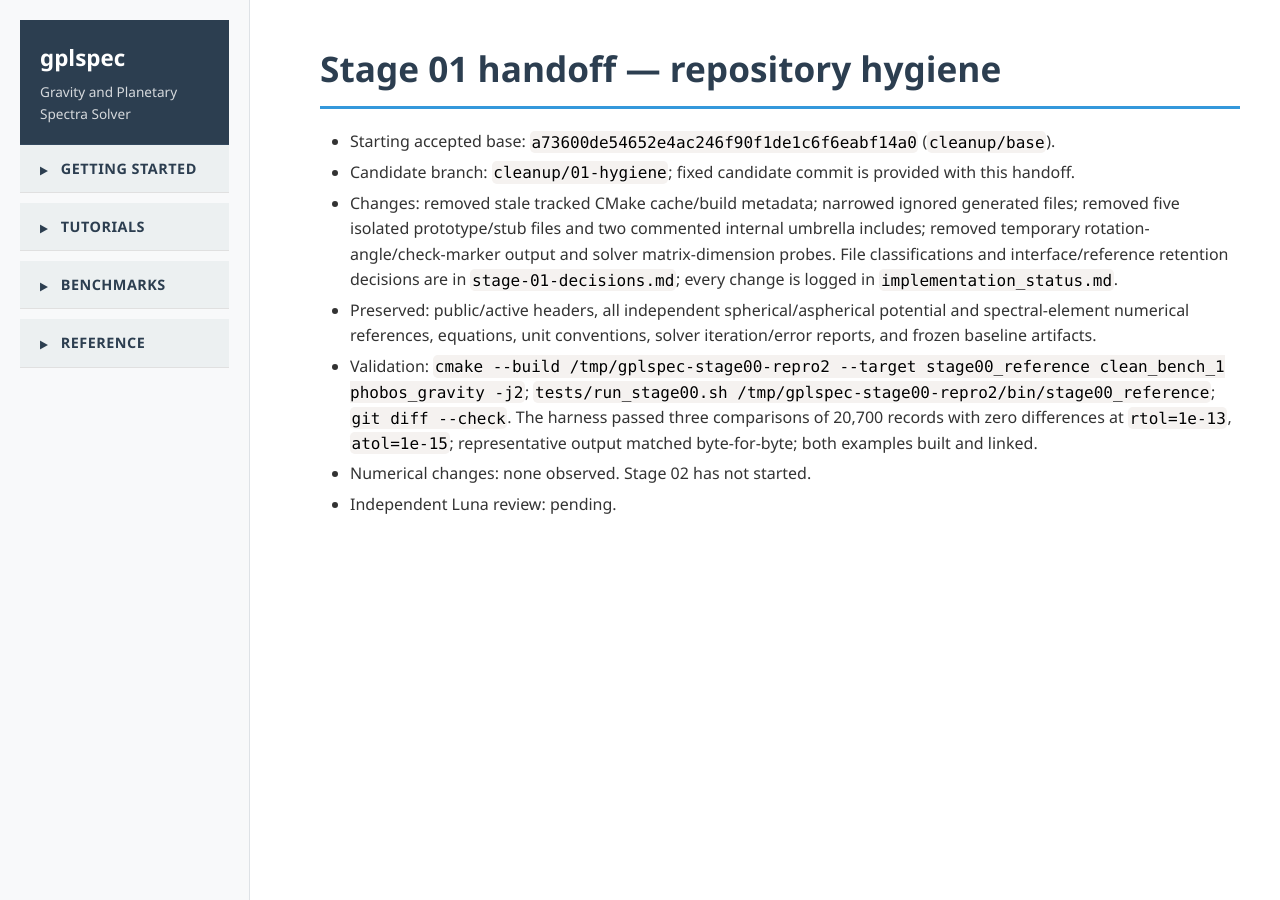
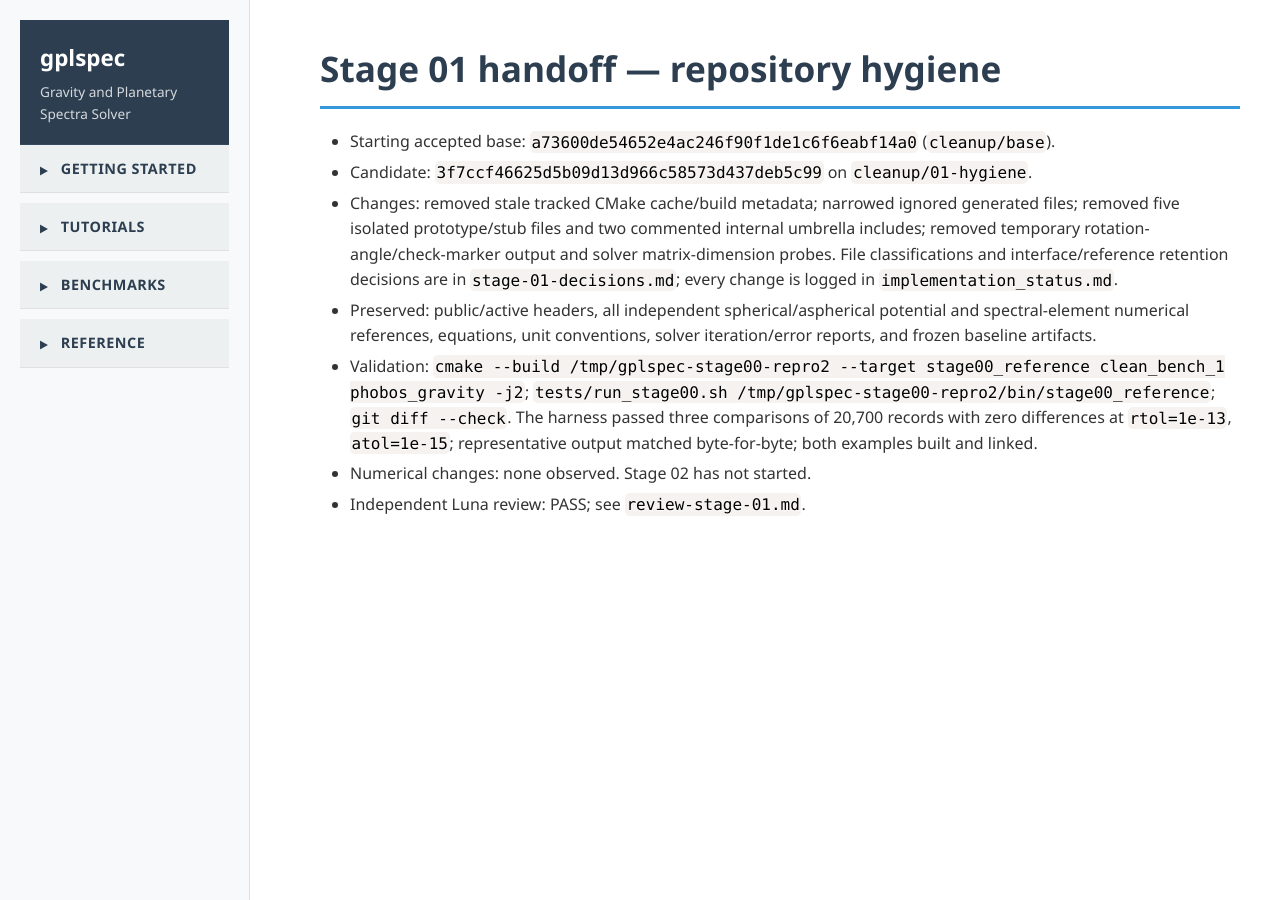
Before and after one commit to adcm2/gplspec, a Jekyll site: the page built from docs/cleanup/stage-01-handoff.md, in a window 1280 px wide. Built offline with Jekyll 4.4.1, drawn with Linux system fonts in a browser that asks for light colours; nearby versions of some CDN libraries; our own code applies the rules of GitHub Pages for plain Markdown files.

Commit message:
Record stage 01 independent review pass

```diff
--- a/docs/cleanup/stage-01-handoff.md
+++ b/docs/cleanup/stage-01-handoff.md
@@ -1,9 +1,9 @@
 # Stage 01 handoff — repository hygiene
 
 - Starting accepted base: `a73600de54652e4ac246f90f1de1c6f6eabf14a0` (`cleanup/base`).
-- Candidate branch: `cleanup/01-hygiene`; fixed candidate commit is provided with this handoff.
+- Candidate: `3f7ccf46625d5b09d13d966c58573d437deb5c99` on `cleanup/01-hygiene`.
 - Changes: removed stale tracked CMake cache/build metadata; narrowed ignored generated files; removed five isolated prototype/stub files and two commented internal umbrella includes; removed temporary rotation-angle/check-marker output and solver matrix-dimension probes. File classifications and interface/reference retention decisions are in `stage-01-decisions.md`; every change is logged in `implementation_status.md`.
 - Preserved: public/active headers, all independent spherical/aspherical potential and spectral-element numerical references, equations, unit conventions, solver iteration/error reports, and frozen baseline artifacts.
 - Validation: `cmake --build /tmp/gplspec-stage00-repro2 --target stage00_reference clean_bench_1 phobos_gravity -j2`; `tests/run_stage00.sh /tmp/gplspec-stage00-repro2/bin/stage00_reference`; `git diff --check`. The harness passed three comparisons of 20,700 records with zero differences at `rtol=1e-13`, `atol=1e-15`; representative output matched byte-for-byte; both examples built and linked.
 - Numerical changes: none observed. Stage 02 has not started.
-- Independent Luna review: pending.
+- Independent Luna review: PASS; see `review-stage-01.md`.
```
Also changed, not shown: docs/cleanup/campaign.md (+1 -1 lines), docs/cleanup/review-stage-01.md (added, +9 -0 lines), implementation_status.md (+2 -0 lines).
